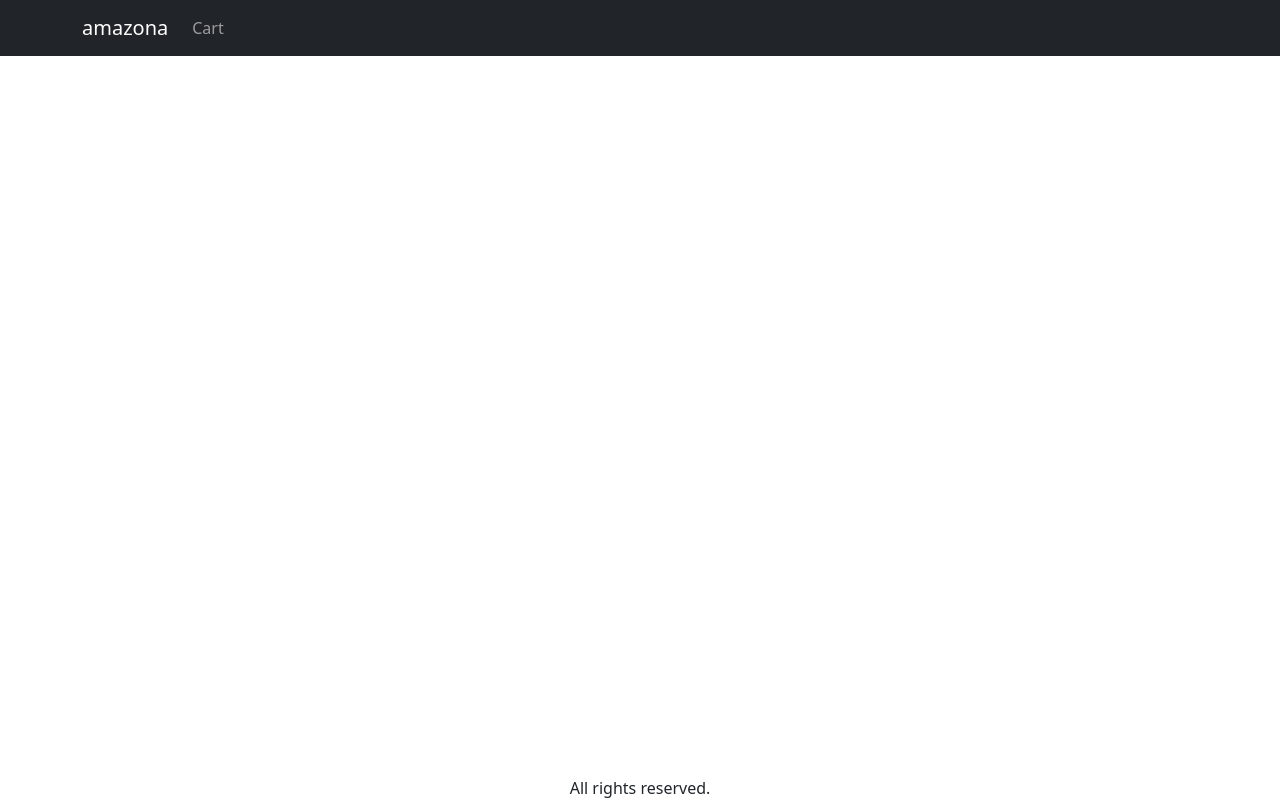
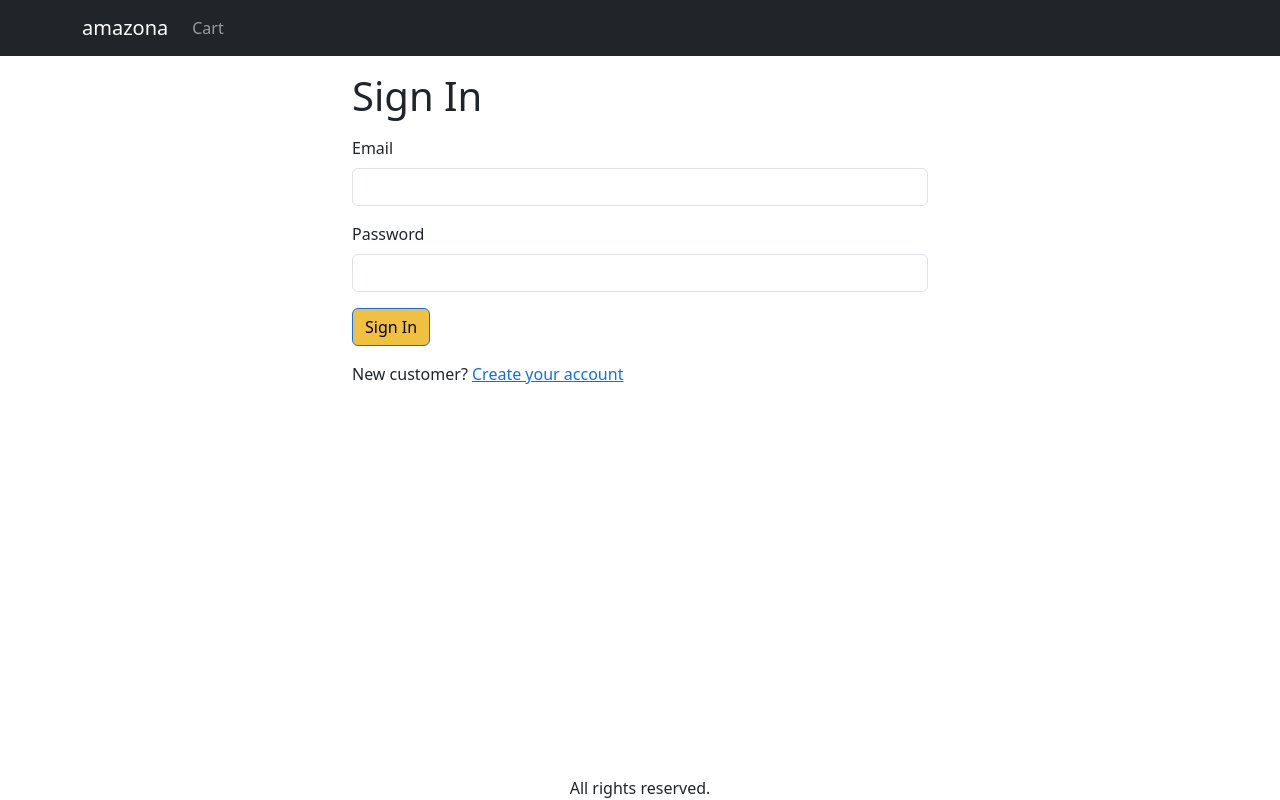
Before and after one commit to Vakipandi/AMAZONACOPY, a React app in the folder frontend/: page /shipping in a window 1280 px wide. Built offline with nearby package versions, Linux system fonts and the light colour scheme; the HTML template or start-up script is replaced by a standard one.

Commit message:
create_signin_screen

```diff
--- a/frontend/src/App.jsx
+++ b/frontend/src/App.jsx
@@ -9,6 +9,7 @@
 import { useContext } from 'react';
 import { Store } from './Store';
 import CartScreen from './screens/CartScreen';
+import SingInScreen from './screens/SingInScreen';
 
 function App() {
   const { state } = useContext(Store);
@@ -41,6 +42,7 @@
               <Routes>
                 <Route path="/" element={<HomeScreen />} />
                 <Route path="/cart" element={<CartScreen />} />
+                <Route path="/:singin" element={<SingInScreen />} />
                 <Route path="/product/:slug" element={<ProductScreen />} />
               </Routes>
             </Container>
--- a/frontend/src/index.css
+++ b/frontend/src/index.css
@@ -49,3 +49,7 @@
 .img-thumbnail {
   height: 80px;
 }
+
+.small-container{
+  max-width: 600px;
+}
--- /dev/null
+++ b/frontend/src/screens/SingInScreen.jsx
@@ -0,0 +1,39 @@
+import Container from 'react-bootstrap/Container';
+import { Helmet } from 'react-helmet-async';
+import Form from 'react-bootstrap/Form';
+import Button from 'react-bootstrap/Button';
+import { Link, useLocation } from 'react-router-dom';
+
+function SingInScreen() {
+  const { search } = useLocation();
+  const redirectInUrl = new URLSearchParams(search).get('redirect');
+  const redirect = redirectInUrl ? redirectInUrl : '/';
+
+  return (
+    <Container className="small-container">
+      <Helmet>
+        <title>Sign In</title>
+      </Helmet>
+      <h1 className="my-3">Sign In</h1>
+      <Form>
+        <Form.Group className="mb-3" controlId="email">
+          <Form.Label>Email</Form.Label>
+          <Form.Control type="email" required />
+        </Form.Group>
+        <Form.Group className="mb-3" controlId="password">
+          <Form.Label>Password</Form.Label>
+          <Form.Control type="password" required />
+        </Form.Group>
+        <div className="mb-3">
+          <Button type="submit">Sign In</Button>
+        </div>
+        <div className="mb-3">
+          New customer?{' '}
+          <Link to={`/signup?redirect=${redirect}`}>Create your account</Link>
+        </div>
+      </Form>
+    </Container>
+  );
+}
+
+export default SingInScreen;
```
Also changed, not shown: 1 other file (tests, documents, lock files or other folders).
